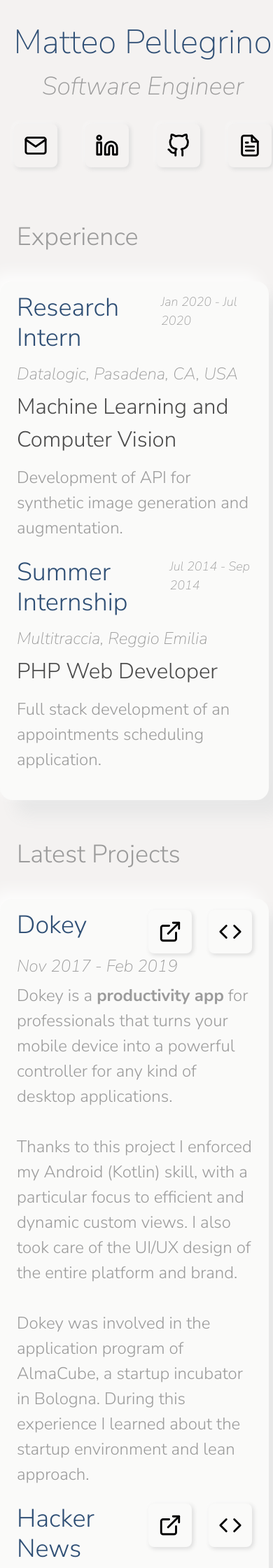
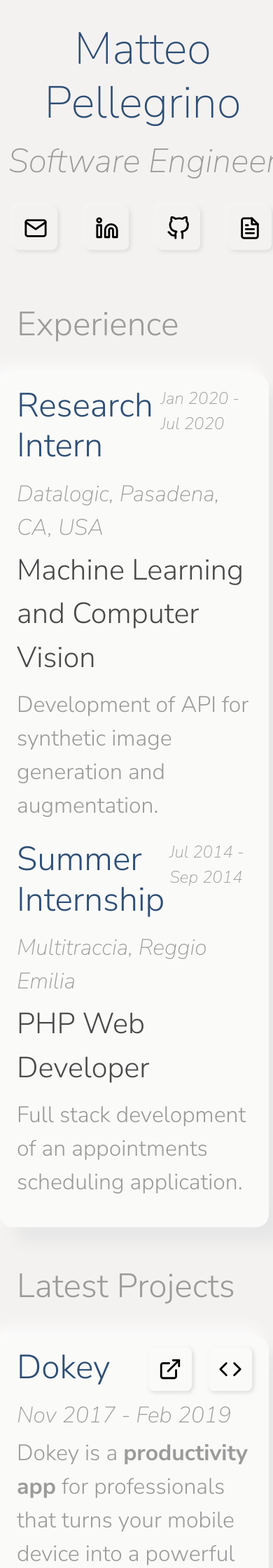
Before and after one commit to arabello/arabello.github.io, a Jekyll site: the page built from index.md, in a window 390 px wide. Shown: the top 2240 px of the page at 70% size. Built offline with Jekyll 4.4.1, drawn with Linux system fonts in a browser that asks for light colours.

Commit message:
Further increase font size for mobile users.

```diff
--- a/_sass/main.scss
+++ b/_sass/main.scss
@@ -1,6 +1,6 @@
 html{
     scroll-behavior: smooth;
-    font-size: 24px;
+    font-size: 32px;
 }
 
 body{
--- a/assets/css/style.scss
+++ b/assets/css/style.scss
@@ -4,4 +4,4 @@
 @import "main";
 @import "masthead";
 @import "section";
-@import "mailgo_override"
+@import "mailgo_override";
```
